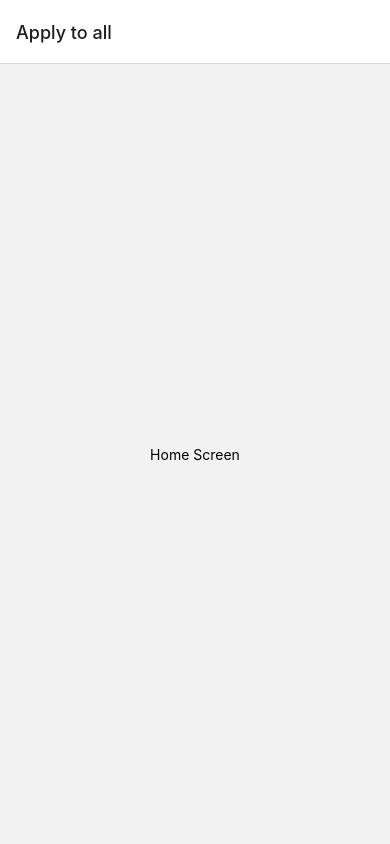
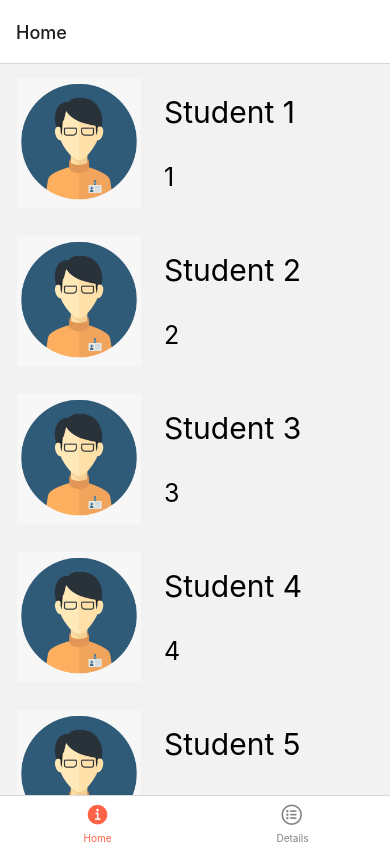
Before and after one commit to YoniIfrah/MERN-frontend, a React Native app: screen /Home in a window 390 px wide. Built offline with nearby package versions, Linux system fonts and the light colour scheme.

Commit message:
added student list

```diff
--- a/App.tsx
+++ b/App.tsx
@@ -1,39 +1,98 @@
-import {FC, useState} from 'react';
-import { StyleSheet, Image, View, StatusBar, Platform, TouchableOpacity, Text } from 'react-native';
+import {FC, useEffect, useState} from 'react';
+import { StyleSheet, Image, View, TouchableOpacity, Text, Button } from 'react-native';
 import Constants from 'expo-constants';
 import { NavigationContainer } from '@react-navigation/native';
 import { createNativeStackNavigator } from '@react-navigation/native-stack';
+import imgs from './ImgBundler';
+import { createBottomTabNavigator } from '@react-navigation/bottom-tabs';
+import Ionicons from '@expo/vector-icons/Ionicons';
+import StudentList from './StudentsList';
+import OS from './OS_Adapter'
+
 const Stack = createNativeStackNavigator();
-const statusBarHeightIOS = Constants.statusBarHeight;
-const statusBarHeightAndroid = StatusBar.currentHeight;
+const Tab = createBottomTabNavigator()
 
-const HomeScreen: FC = () => { return (
+
+const HomeScreen: FC<{route:any, navigation: any }> = ({route, navigation}) => {
+  const [message, setMessage] = useState('non...')
+  useEffect (() => {
+    console.log('useEffect ' + route.params?.newPostId)
+    if(route.params?.newPostId) setMessage(JSON.stringify(route.params.newPostId))
+  },[route.params?.newPostId])
+
+  return (
   <View style={{ flex: 1, alignItems: 'center', justifyContent: 'center' }}>
     <Text>Home Screen</Text>
+    <Text>id: {message}</Text>
+
+    <Button
+      title="Go to Details... again"
+      onPress={() => navigation.navigate('Details', {itemId:'12345' })}/>
   </View>
   );
 }
-const DetailsScreen: FC = () => { return (
+const DetailsScreen:FC<{route:any, navigation: any }> = ({route, navigation}) => {
+  const itemId = JSON.stringify(route.params.itemId)
+  const name = JSON.stringify(route.params.name)
+  useEffect(() => {
+    console.log('useeffects')
+    navigation.setOptions({
+      title: "my new title",
+    })
+  })
+  return (
   <View style={{ flex: 1, alignItems: 'center', justifyContent: 'center' }}>
     <Text>Details Screen</Text>
+    <Text>id: {itemId}</Text>
+    <Text>{name}</Text>
+
+    <Button
+      title="Go to Home... again"
+      onPress={() => navigation.navigate('Home', {newPostId:'6666'})}/>
   </View>
   );
 }
+const HeaderTitle: FC = () =>{
+  return(
+    <TouchableOpacity onPress={() => {console.log('image press')}}>
 
+    <Image
+     style={{height:50, width:50}}
+     source={imgs.ava}
+     />
+     </TouchableOpacity>
+
+
+  )
+}
 const App: FC = () => {
   return (
   <NavigationContainer>
-    <Stack.Navigator screenOptions={{ title: 'Apply to all' }}>
-    <Stack.Screen name="Home" component={HomeScreen} />
-    <Stack.Screen name="Details" component={DetailsScreen} />
-     </Stack.Navigator>
+
+      <Tab.Navigator screenOptions={({ route }) => ({ tabBarIcon: ({ focused, color, size }) => {
+        let iconName ="";
+        if (route.name === 'Home') {
+        iconName = focused  ? 'information-circle': 'information-circle-outline';
+        } else if (route.name === 'Details') {
+        iconName = focused ? 'list-circle' : 'list-circle-outline';
+        }
+        // You can return any component that you like here!
+        return <Ionicons name  = {iconName} size={size} color={color} />;
+      },
+        tabBarActiveTintColor: 'tomato',
+        tabBarInactiveTintColor: 'gray', })}>
+        <Tab.Screen name='Home' component={StudentList}/>
+        <Tab.Screen name='Details' component={DetailsScreen} initialParams={{id:'123123'}}/>
+
+     </Tab.Navigator>
   </NavigationContainer>
 )
 }
 
+
 const styles = StyleSheet.create({
   container: {
-    marginTop: Platform.OS == 'android' ? statusBarHeightAndroid : statusBarHeightIOS,
+    marginTop: OS.statusBar(),
     flex: 1,
     backgroundColor: 'grey'
   },
--- a/ImgBundler.js
+++ b/ImgBundler.js
@@ -13,6 +13,7 @@ import owin from './assets/owin.gif';
 import xplay from './assets/xplay.gif';
 import xwin from './assets/xwin.gif';
 import reset from './assets/reset.png';
+import ava from './assets/ava.png';
 
 
 
@@ -31,6 +32,7 @@ export default  {
     'owin' : owin,
     'xplay' : xplay,
     'xwin' : xwin,
-    'reset' : reset
+    'reset' : reset,
+    'ava': ava,
 
 }
--- /dev/null
+++ b/OS_Adapter.ts
@@ -0,0 +1,13 @@
+import Constants from 'expo-constants';
+import { Platform, StatusBar } from 'react-native';
+
+
+
+const statusBarHeightIOS = Constants.statusBarHeight;
+const statusBarHeightAndroid = StatusBar.currentHeight;
+
+const statusBar = () => {
+    return Platform.OS == 'android' ? statusBarHeightAndroid : statusBarHeightIOS
+}
+
+export default  {statusBar}
--- /dev/null
+++ b/StudentsList.tsx
@@ -0,0 +1,100 @@
+import {FC, useEffect, useState} from 'react';
+import { StyleSheet, Image, View, StatusBar, Platform, TouchableOpacity, Text, Button, FlatList } from 'react-native';
+import Imgs from './ImgBundler'
+import  OS  from './OS_Adapter';
+
+type Student = {
+    id:String,
+    name:String,
+    image:String,
+}
+
+const students: Array<Student> = [
+    {
+        id: '1',
+        name: 'Student 1',
+        image: ''
+    },
+    {
+        id: '2',
+        name: 'Student 2',
+        image: ''
+    },
+    {
+        id: '3',
+        name: 'Student 3',
+        image: ''
+    },
+    {
+        id: '4',
+        name: 'Student 4',
+        image: ''
+    },
+    {
+        id: '5',
+        name: 'Student 5',
+        image: ''
+    },
+    {
+        id: '6',
+        name: 'Student 6',
+        image: ''
+    },
+]
+
+const ListItem: FC<{ name: String, id: String, image: String }> =
+  ({ name, id, image }) => {
+ return (
+   <View style={styles.listRow}>
+     <Image style={styles.listRowImage}
+            source={Imgs.ava}/>
+     <View style={styles.listRowTextContainer}>
+       <Text style={styles.listRowName}>{name}</Text>
+       <Text style={styles.listRowId}>{id}</Text>
+     </View>
+   </View>
+) }
+
+const StudentList: FC = () => {
+    return(
+        <FlatList style={styles.flatlist}
+        data={students}
+        keyExtractor={student => student.id.toString()}
+        renderItem={({ item }) => (
+          <ListItem name={item.name} id={item.id} image={item.image} />
+        )}
+ >
+      </FlatList>
+    )
+}
+
+const styles = StyleSheet.create({
+    container: {
+        marginTop: OS.statusBar(),
+        flex: 1,
+        backgroundColor: 'grey'
+    },
+    flatlist: {
+        flex: 1,
+        marginTop: OS.statusBar(),
+    },
+    listRow: { margin:4,
+        flexDirection: "row", height: 150, elevation: 1, borderRadius: 2,
+    },
+    listRowImage: {
+        margin: 10, resizeMode: "contain", height: 130,
+        width: 130,
+    },
+    listRowTextContainer: {
+        flex: 1,
+        margin: 10,
+        justifyContent: "space-around"
+    },
+    listRowName: {
+        fontSize: 30
+    },
+    listRowId: { fontSize: 25
+    }
+})
+
+export default StudentList
--- a/package.json
+++ b/package.json
@@ -10,6 +10,7 @@
   },
   "dependencies": {
     "@expo/webpack-config": "^0.17.4",
+    "@react-navigation/bottom-tabs": "^6.5.3",
     "@react-navigation/native": "^6.1.2",
     "@react-navigation/native-stack": "^6.9.8",
     "expo": "~47.0.12",
@@ -17,14 +18,15 @@
     "react": "18.1.0",
     "react-dom": "18.1.0",
     "react-native": "0.70.5",
-    "react-native-web": "~0.18.9",
+    "react-native-safe-area-context": "4.4.1",
     "react-native-screens": "~3.18.0",
-    "react-native-safe-area-context": "4.4.1"
+    "react-native-web": "~0.18.9"
   },
   "devDependencies": {
     "@babel/core": "^7.12.9",
     "@types/react": "~18.0.14",
     "@types/react-native": "~0.70.6",
+    "prettier": "^2.8.3",
     "typescript": "^4.6.3"
   },
   "private": true
```
Also changed, not shown: assets/ava.png (added), 1 other file (tests, documents, lock files or other folders).
